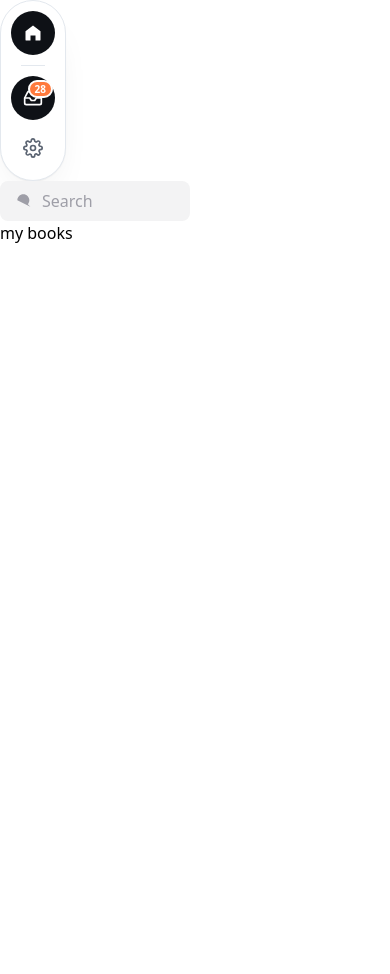
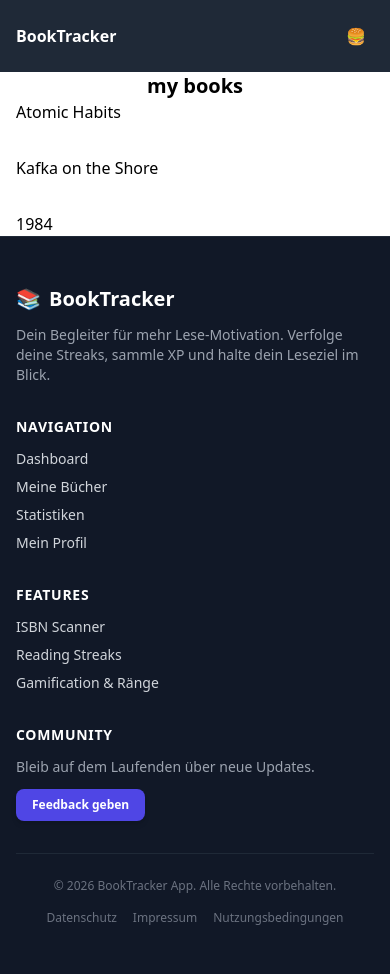
Before and after one commit to LotusLou/Book-App, a FastAPI app: page / in a window 390 px wide. Before the commit the page ends 243 px from the top, so only its background shows below. Run offline with FastAPI, Linux system fonts and the light colour scheme; some libraries are stand-ins or nearby versions.

Commit message:
responsive Grundlayout

```diff
--- a/app/templates/base.html
+++ b/app/templates/base.html
@@ -7,9 +7,82 @@
     <script src="https://cdn.tailwindcss.com"></script>
   </head>
   <body>
-    {% include "components/navbar.html" %}
-    {% include "components/searchbar.html" %}
-    <main>{% block content %}{% endblock %}</main>
-    <footer></footer>
+    <header class="flex justify-between items-center p-4 bg-gray-800 text-white">
+  <!-- Logo (immer sichtbar) -->
+  <div class="font-bold">BookTracker</div>
+
+  <!-- Hamburger Button (nur auf dem Handy) -->
+  <button class="md:hidden p-2">
+    🍔
+  </button>
+
+  <!-- Desktop Navigation (nur ab md: sichtbar) -->
+  <nav class="hidden md:flex space-x-6">
+    <a href="/" class="hover:underline">Dashboard</a>
+    <a href="/buecher" class="hover:underline">Bücher</a>
+  </nav>
+    </header>
+    <main class="container mx-auto px-4 max-w-6xl">{% block content %}{% endblock %}</main>
+    <footer class="bg-gray-900 text-gray-300 py-12 border-t border-gray-800 mt-auto">
+  <div class="container mx-auto px-4 max-w-6xl">
+    <div class="grid grid-cols-1 md:grid-cols-4 gap-8 mb-8">
+
+      <!-- Spalte 1: App Branding & Info -->
+      <div class="md:col-span-1 space-y-3">
+        <div class="flex items-center space-x-2 text-white font-bold text-xl">
+          <span>📚</span>
+          <span>BookTracker</span>
+        </div>
+        <p class="text-sm text-gray-400">
+          Dein Begleiter für mehr Lese-Motivation. Verfolge deine Streaks, sammle XP und halte dein Leseziel im Blick.
+        </p>
+      </div>
+
+      <!-- Spalte 2: Haupt-Navigation -->
+      <div>
+        <h3 class="text-white font-semibold mb-3 text-sm uppercase tracking-wider">Navigation</h3>
+        <ul class="space-y-2 text-sm">
+          <li><a href="/" class="hover:text-white transition-colors duration-200">Dashboard</a></li>
+          <li><a href="/buecher" class="hover:text-white transition-colors duration-200">Meine Bücher</a></li>
+          <li><a href="/statistiken" class="hover:text-white transition-colors duration-200">Statistiken</a></li>
+          <li><a href="/profil" class="hover:text-white transition-colors duration-200">Mein Profil</a></li>
+        </ul>
+      </div>
+
+      <!-- Spalte 3: Features / Quick Links -->
+      <div>
+        <h3 class="text-white font-semibold mb-3 text-sm uppercase tracking-wider">Features</h3>
+        <ul class="space-y-2 text-sm">
+          <li><a href="#" class="hover:text-white transition-colors duration-200">ISBN Scanner</a></li>
+          <li><a href="#" class="hover:text-white transition-colors duration-200">Reading Streaks</a></li>
+          <li><a href="#" class="hover:text-white transition-colors duration-200">Gamification & Ränge</a></li>
+        </ul>
+      </div>
+
+      <!-- Spalte 4: Social / Test-Button -->
+      <div>
+        <h3 class="text-white font-semibold mb-3 text-sm uppercase tracking-wider">Community</h3>
+        <p class="text-sm text-gray-400 mb-3">Bleib auf dem Laufenden über neue Updates.</p>
+        <a
+          href="/feedback"
+          class="inline-block px-4 py-2 text-xs font-semibold text-white bg-indigo-600 hover:bg-indigo-500 rounded-lg transition-colors duration-200 shadow-md"
+        >
+          Feedback geben
+        </a>
+      </div>
+
+    </div>
+
+    <!-- Trennlinie & Unterer Bereich -->
+    <div class="border-t border-gray-800 pt-6 flex flex-col sm:flex-row items-center justify-between text-xs text-gray-500">
+      <p>&copy; 2026 BookTracker App. Alle Rechte vorbehalten.</p>
+      <div class="flex space-x-4 mt-4 sm:mt-0">
+        <a href="#" class="hover:text-gray-400 transition-colors">Datenschutz</a>
+        <a href="#" class="hover:text-gray-400 transition-colors">Impressum</a>
+        <a href="#" class="hover:text-gray-400 transition-colors">Nutzungsbedingungen</a>
+      </div>
+    </div>
+  </div>
+    </footer>
   </body>
 </html>
--- a/app/templates/pages/index.html
+++ b/app/templates/pages/index.html
@@ -1,4 +1,9 @@
 {% extends "base.html" %}
 {% block content %}
-<h1>my books</h1>
+<h1 class="text-center text-xl sm:text-2xl md:text-4xl font-bold">my books</h1>
+<div class=" grid grid-cols-1 lg:grid-cols-4 gap-8">
+    <div>Atomic Habits</div>
+    <div>Kafka on the Shore</div>
+    <div>1984</div>
+</div>
 {% endblock %}
```
